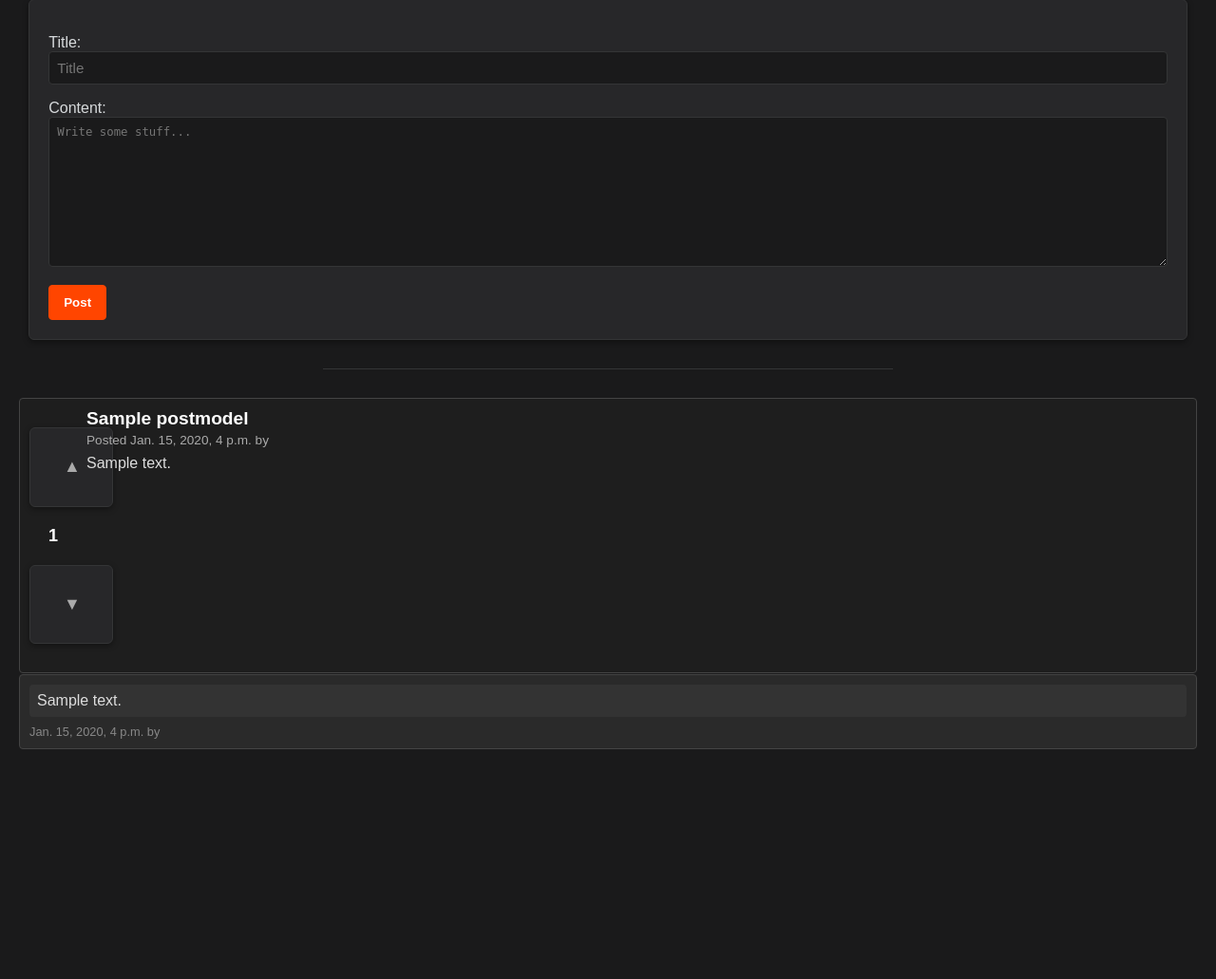
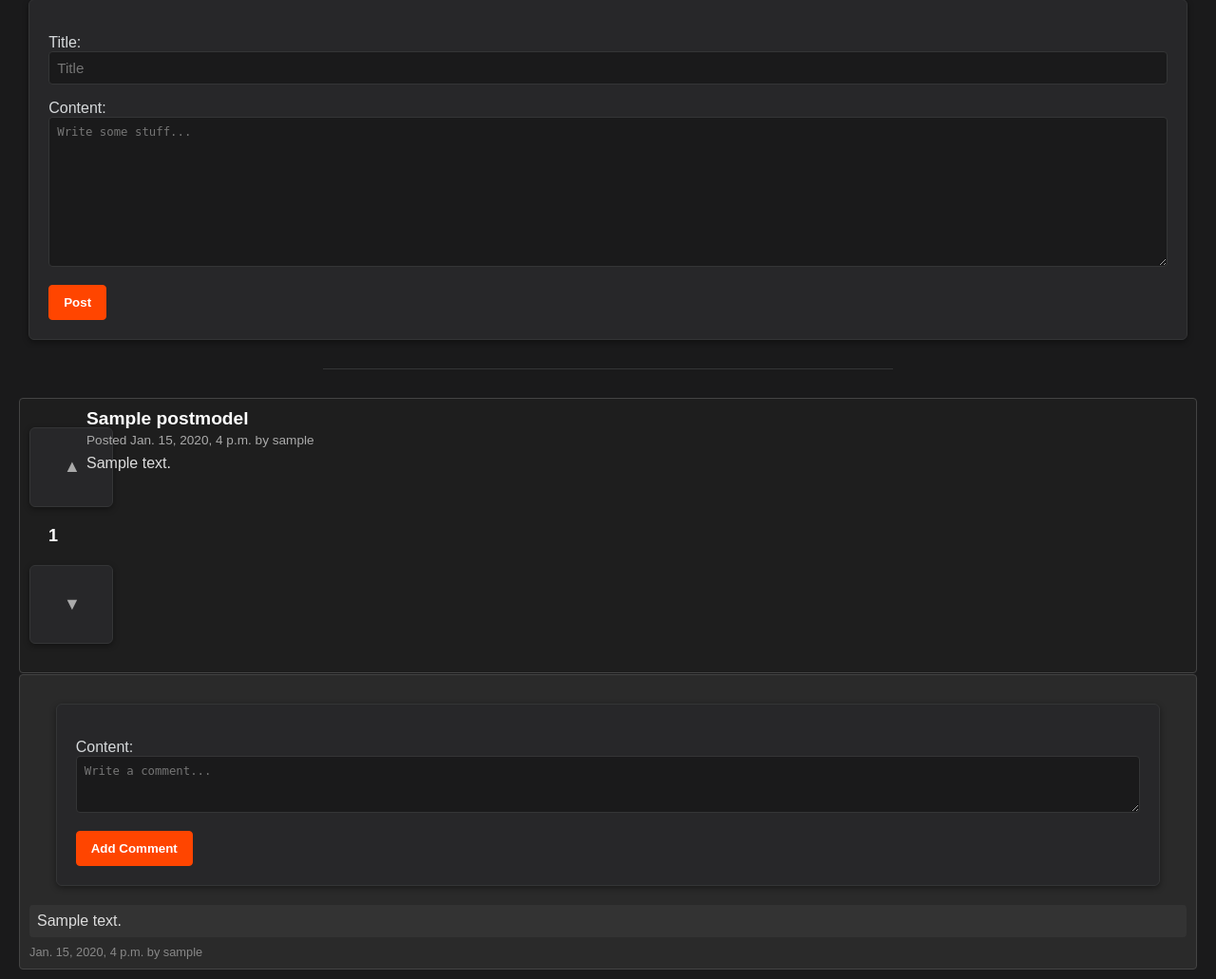
Before and after one commit to KRashid71/teddit, a Django app: page / in a window 1280 px wide. Shown: the part 217-1248 px from the top of the page at 95% size. Before the commit the page ends 1006 px from the top, so only its background shows below. Run offline with Django 5.2, Linux system fonts and the light colour scheme; a user stored in the database is signed in; tables that the repository leaves empty hold one stand-in row (values such as "Sample post").

Commit message:
upto post voting and comment posting

```diff
--- a/bloghome/forms.py
+++ b/bloghome/forms.py
@@ -1,6 +1,7 @@
 from django import forms
 from django.contrib.auth.models import User
-from .models import AuthorModel, PostModel
+from .models import AuthorModel, PostModel, CommentModel
+
 
 class AuthorSignupForm(forms.ModelForm):
     # extra fields for creating the linked User
@@ -40,3 +41,11 @@ class WritePostForm(forms.ModelForm):
             'title': forms.TextInput(attrs={'class': 'form-control', 'placeholder': 'Title'}),
             'content': forms.Textarea(attrs={'class': 'form-control', 'placeholder':'Write some stuff...'}),
         }
+
+class WriteCommentForm(forms.ModelForm):
+    class Meta:
+        model = CommentModel
+        fields = ['content']
+        widgets = {
+            'content': forms.Textarea(attrs={'rows':3, 'placeholder':'Write a comment...'}),
+        }
--- a/bloghome/templates/bloghome/home.html
+++ b/bloghome/templates/bloghome/home.html
@@ -101,7 +101,7 @@
   <div class="banner">
     <!-- Left: user handle -->
     <div>
-      {{ request.user.username }}
+      {{ request.user.authormodel.display_handle }}
     </div>
 
     <!-- Center: site name -->
--- a/bloghome/templates/bloghome/post_list.html
+++ b/bloghome/templates/bloghome/post_list.html
@@ -86,12 +86,13 @@
   }
 
   .arrow.active.up {
-    color: #ff4500; /* orange for upvote */
+  color: #00c853; /* bright green */
   }
 
   .arrow.active.down {
-    color: #0079d3; /* blue for downvote */
+    color: #d32f2f; /* bright red */
   }
+
 
   .score {
     font-weight: bold;
@@ -111,7 +112,7 @@
     <form method="post" action="{% url 'post_vote' post.id %}">
       {% csrf_token %}
       <input type="hidden" name="vote_type" value="upvote">
-      <button type="submit" class="arrow {% if post.user_lastvotetype == 'upvote' %}active up{% endif %}">▲</button>
+      <button type="submit" class="arrow {% if post.user_lastvotetype == 'upvote' %} active up {% endif %}">▲</button>
     </form>
     <!-- Score -->
      <div class="score">
@@ -122,7 +123,7 @@
     <form method="post" action="{% url 'post_vote' post.id %}">
       {% csrf_token %}
       <input type="hidden" name="vote_type" value="downvote">
-      <button type="submit" class="arrow {% if post.user_lastvotetype == 'downvote' %}active down{% endif %}">▼</button>
+      <button type="submit" class="arrow {% if post.user_lastvotetype == 'downvote' %} active down {% endif %}">▼</button>
     </form>
 
   </div>
@@ -133,7 +134,7 @@
       {{ post.title }}
     </div>
     <div class="post-meta">
-      Posted {{ post.created_at }} by {{ post.author.authormodel.display_handle }}
+      Posted {{ post.created_at }} by {{ post.author.display_handle }}
     </div>
     <div class="post-body">
       {{ post.content }}
@@ -142,12 +143,22 @@
 </div>
   <!-- Comment section -->
 <div class="comments">
+  {% if request.user.is_authenticated %}
+    <form method="post" action ="{% url 'write_comment' post.id %}">
+      {% csrf_token %}
+      {{ comment_form.as_p}}
+      <button type="submit">Add Comment</button>
+    </form>
+  {% else %}
+    <p><a href="{% url 'authorsignin' %}">Sign in</a> to comment.</p>
+  {% endif %}
+
   {% for comment in post.commentmodel_set.all %}
     <div class ="comment-content">
       {{ comment.content }}
     </div>
     <div class ="comment-meta">
-      {{comment.created_at}} by {{ comment.author.authormodel.display_handle }}
+      {{comment.created_at}} by {{ comment.author.display_handle }}
     </div>
   {% empty %}
     <p>No comments yet.</p>
--- a/bloghome/urls.py
+++ b/bloghome/urls.py
@@ -1,5 +1,5 @@
 from django.urls import path, include
-from .views import Home, AuthorSignup, AuthorSignin, AuthorSignout, WritePostView, PostVotingView
+from .views import Home, AuthorSignup, AuthorSignin, AuthorSignout, WritePostView, PostVotingView, WriteCommentView
 
 urlpatterns = [
     path('', Home.as_view(), name='home'),
@@ -8,5 +8,6 @@ urlpatterns = [
     path('signin/', AuthorSignin.as_view(), name='authorsignin'),
     path('signout/', AuthorSignout.as_view(), name='authorsignout'),
     path('writepost/', WritePostView.as_view(), name='write_post'),
-    path('vote/<int:post_id>/', PostVotingView.as_view(), name='post_vote')
+    path('vote/<int:post_id>/', PostVotingView.as_view(), name='post_vote'),
+    path('post/<int:post_id>/comment/', WriteCommentView.as_view(), name='write_comment'),
 ]
--- a/bloghome/views.py
+++ b/bloghome/views.py
@@ -4,7 +4,7 @@ from django.contrib.auth import authenticate, login, logout
 from django.views import View
 from django.db.models import Count, Q
 from .models import PostModel, AuthorModel, CommentModel, PostVoteModel
-from .forms import AuthorSignupForm, AuthorSigninForm, WritePostForm
+from .forms import AuthorSignupForm, AuthorSigninForm, WritePostForm, WriteCommentForm
 
 
 # Create your views here.
@@ -13,9 +13,10 @@ class Home(View):
     def get(self, request):
         if request.user.is_authenticated:
             form=WritePostForm()
+            comment_form = WriteCommentForm()
             posts=PostModel.objects.all().order_by("-created_at")
             # return HttpResponse("Welcome to the Home Page of Teddit!")
-            return render(request, "bloghome/home.html",{"form":form,"posts":posts})
+            return render(request, "bloghome/home.html",{"form":form, "comment_form":comment_form,"posts":posts})
         else:
             return redirect('authorsignin')
 
@@ -82,12 +83,6 @@ class PostListView(View):
         posts= PostModel.objects.all().order_by("-created_at")
 
         for post in posts:
-            #total score
-
-            # upvotes = PostVoteModel.objects.filter(post=post, vote_type='upvote').count()
-            # downvotes = PostVoteModel.objects.filter(post=post, vote_type='downvote').count()
-            # post.points = upvotes - downvotes
-            # post.save()  # Save the updated points to the database
 
             # current users last vote on this post
             user_vote = None
@@ -121,3 +116,18 @@ class PostVotingView(View):
             return redirect('authorsignin')
 
         return redirect('home')
+
+
+class WriteCommentView(View):
+    def post(self, request, post_id):
+        if request.user.is_authenticated:
+            post = get_object_or_404(PostModel, id = post_id)
+            form = WriteCommentForm(request.POST)
+            if form.is_valid():
+                comment = form.save(commit=False)
+                comment.post = post
+                comment.author = request.user.authormodel
+                comment.save()
+            return redirect('home')
+        else:
+            return redirect('authorsignin')
```
